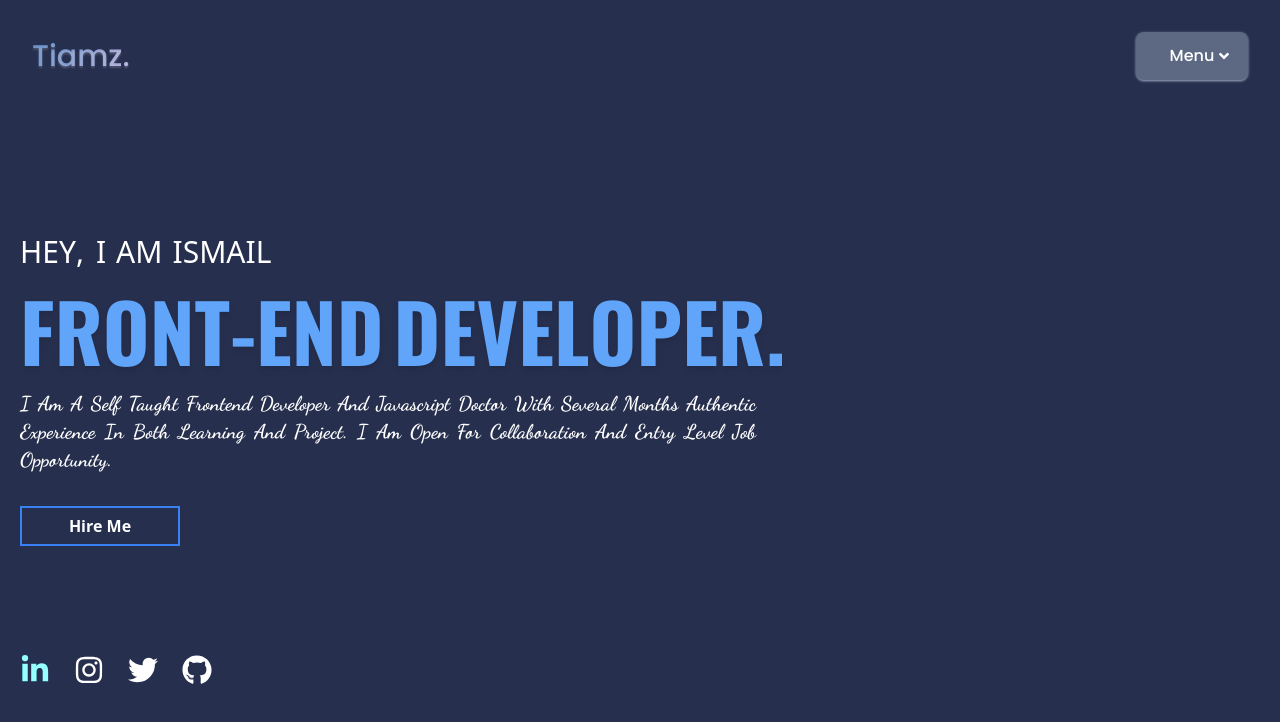
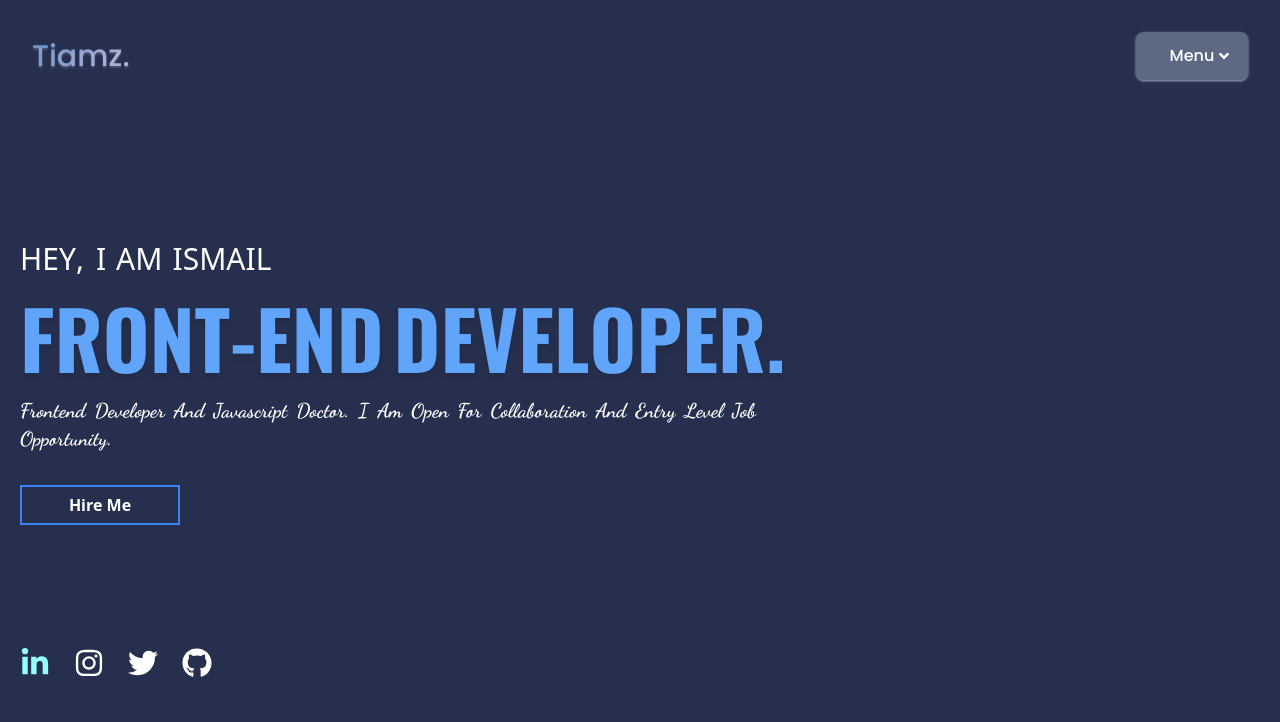
Before and after one commit to Tiamz01/Portfolio, a React (Vite) app: page / in a window 1280 px wide. Shown: the top 722 px of the page. Built offline with nearby package versions, Linux system fonts and the light colour scheme.

Commit message:
committing  new change

```diff
--- a/src/data/index.js
+++ b/src/data/index.js
@@ -9,7 +9,7 @@ const infos = [
 	{
 		img: Tiamz,
 		intro: "hey, I am Ismail",
-		text: "i am a self taught frontend developer and javascript doctor with several months authentic experience in both learning and project. I am open for collaboration and entry level job opportunity."
+		text: "Frontend developer and javascript doctor. I am open for collaboration and entry level job opportunity."
 	}
 ];
 
```
